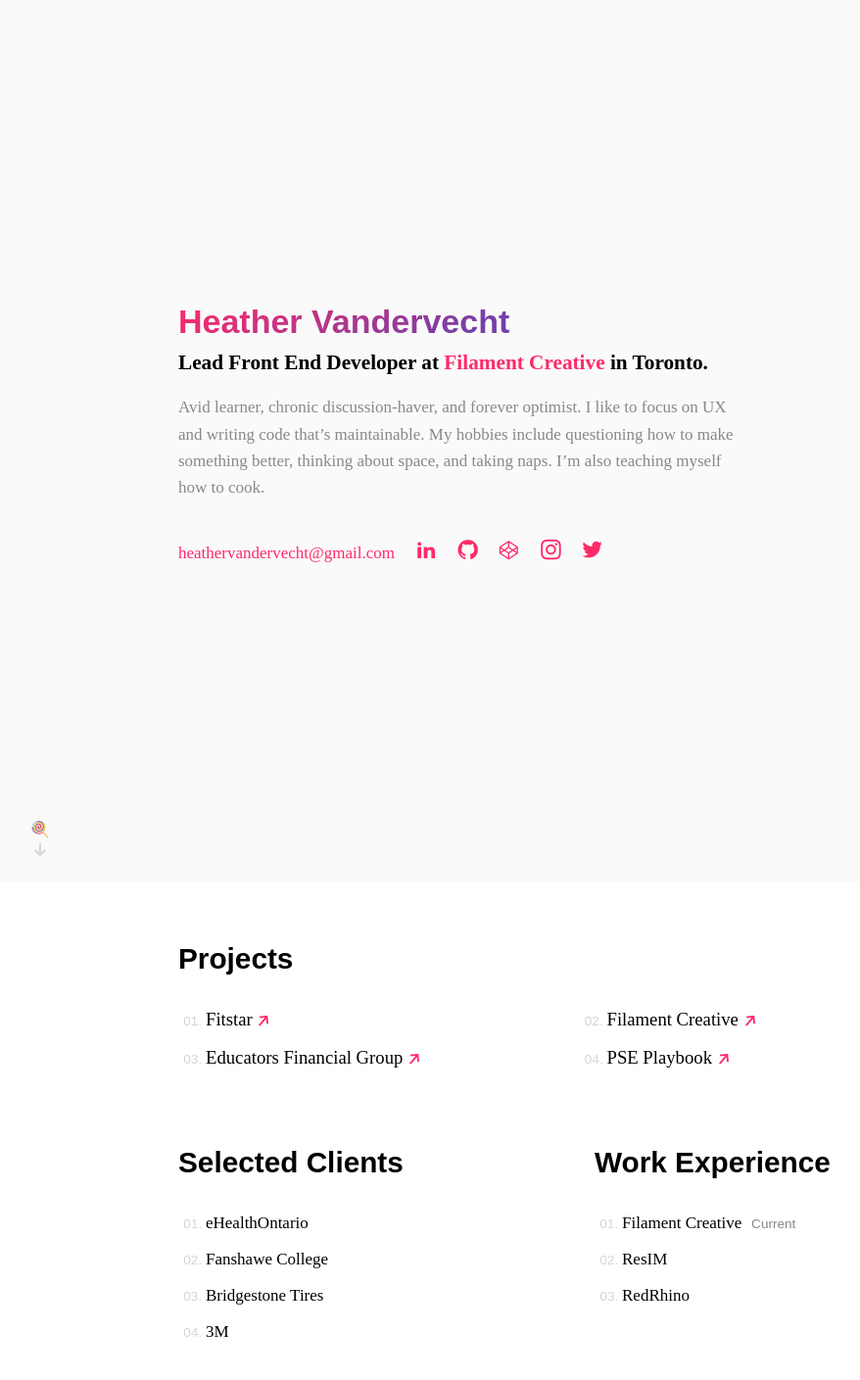
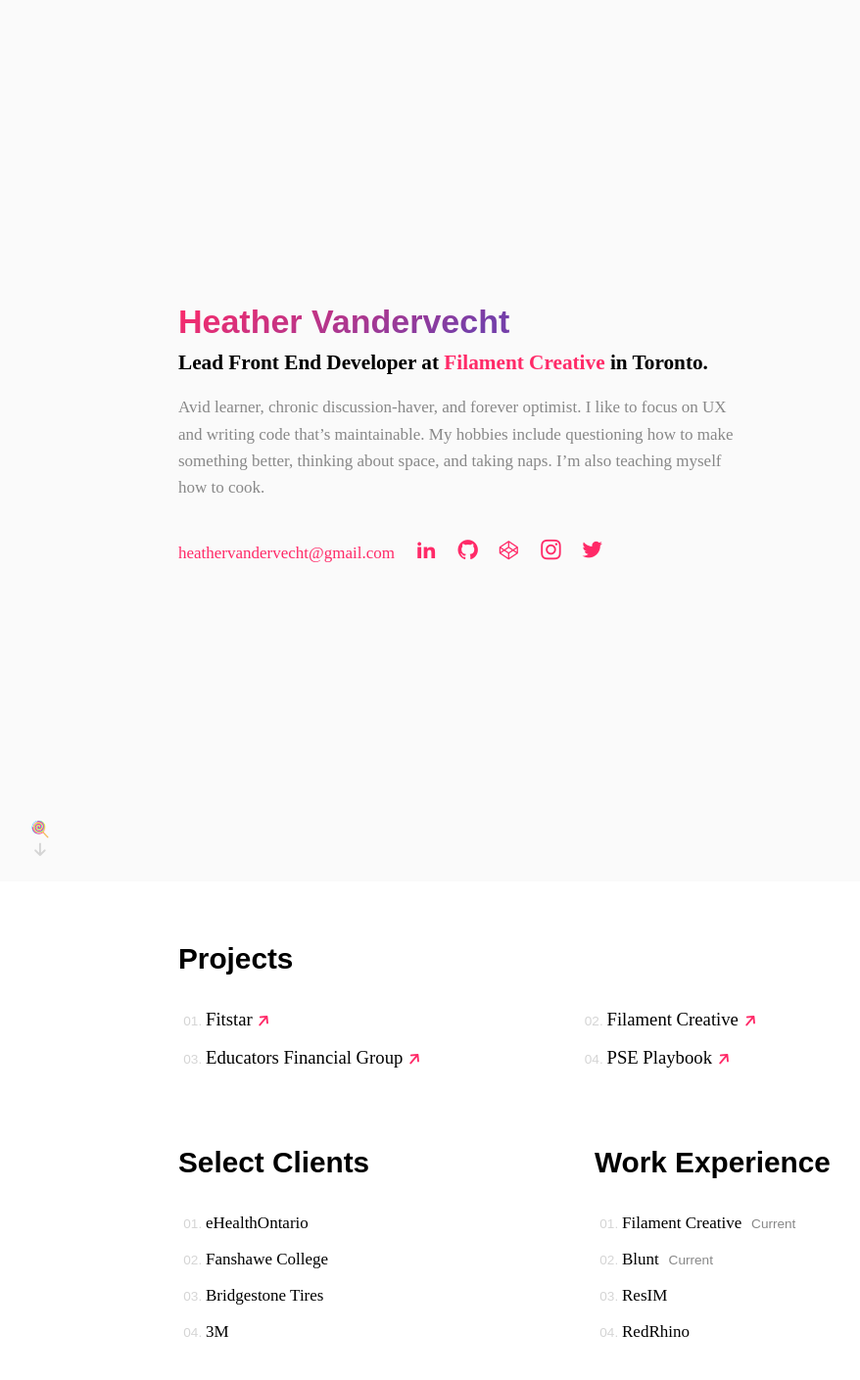
Before and after one commit to heathervv/portfolio-2016, a Jekyll site: the page built from index.html, in a window 1280 px wide. Shown: the whole page at 98% size, without its empty margins (33-911 px from the left). Built offline with Jekyll 4.4.1, drawn with Linux system fonts in a browser that asks for light colours; some web fonts are replaced.

Commit message:
feat: blunt added to work experience

```diff
--- a/_includes/details.html
+++ b/_includes/details.html
@@ -1,7 +1,7 @@
 <aside class="details">
     <div class="wrapper">
         <div class="clients">
-            <h2 class="details__title">Selected Clients</h2>
+            <h2 class="details__title">Select Clients</h2>
             <ol class="details__list">
                 <li class="details__link">
                     <h4 class="details__project">
@@ -39,6 +39,14 @@
                     </li>
                     <li class="details__link">
                         <h4 class="details__project">
+                            <a href="http://blunt.af">Blunt</a>
+                        </h4>
+                        <ul class="tags">
+                            <li>Current</li>
+                        </ul>
+                    </li>
+                    <li class="details__link">
+                        <h4 class="details__project">
                           <a href="http://res.im">ResIM</a>
                         </h4>
                     </li>
```
